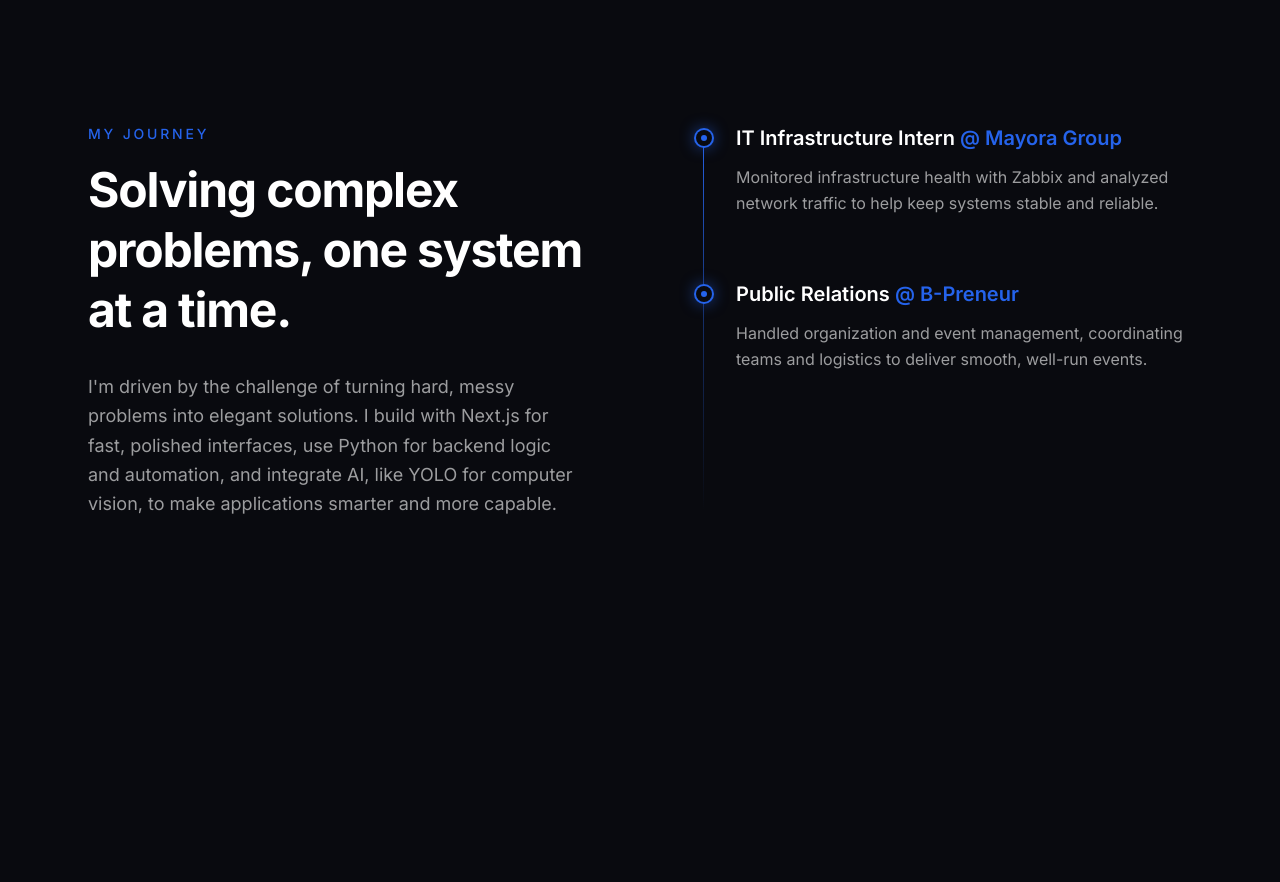
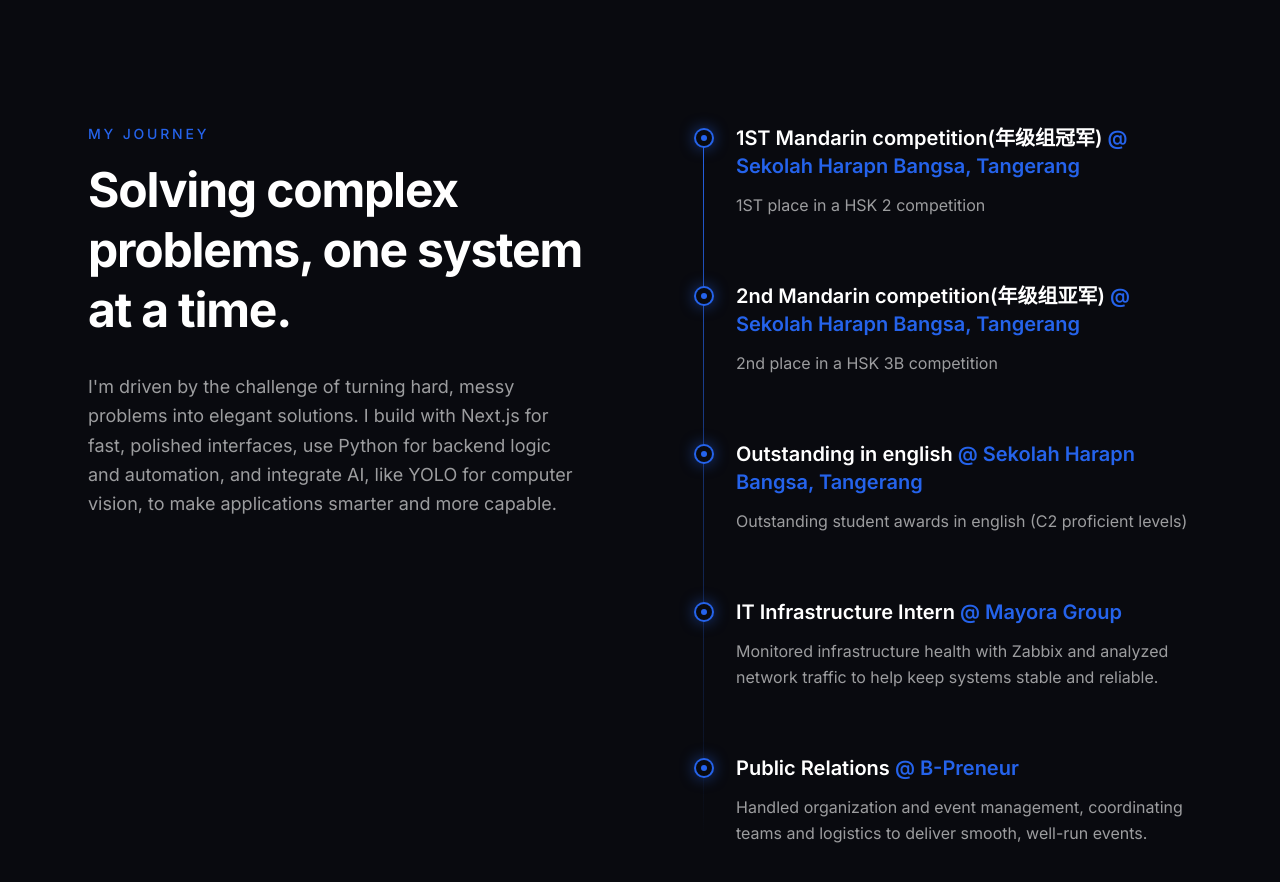
Before and after one commit to NicholasCarlen/portfolio-nicholas, a Next.js app: page / in a window 1280 px wide. Shown: the part 900-1782 px from the top of the page. Before the commit the page ends 1642 px from the top, so only its background shows below. Built offline with nearby package versions, Linux system fonts and the light colour scheme.

Commit message:
Journey update
Journey contents update

```diff
--- a/components/journey.tsx
+++ b/components/journey.tsx
@@ -3,6 +3,22 @@
 import { motion } from "framer-motion";
 
 const experiences = [
+  {
+    role: "1ST Mandarin competition(年级组冠军)",
+    company: "Sekolah Harapn Bangsa, Tangerang",
+    description: "1ST place in a HSK 2 competition"
+  },
+  {
+    role: "2nd Mandarin competition(年级组亚军)",
+    company: "Sekolah Harapn Bangsa, Tangerang",
+    description: "2nd place in a HSK 3B competition"
+  },
+  {
+    role: "Outstanding in english",
+    company: "Sekolah Harapn Bangsa, Tangerang",
+    description: "Outstanding student awards in english (C2 proficient levels)"
+  },
+
   {
     role: "IT Infrastructure Intern",
     company: "Mayora Group",
@@ -15,6 +31,7 @@ const experiences = [
     description:
       "Handled organization and event management, coordinating teams and logistics to deliver smooth, well-run events.",
   },
+
 ];
 
 export default function Journey() {
```
